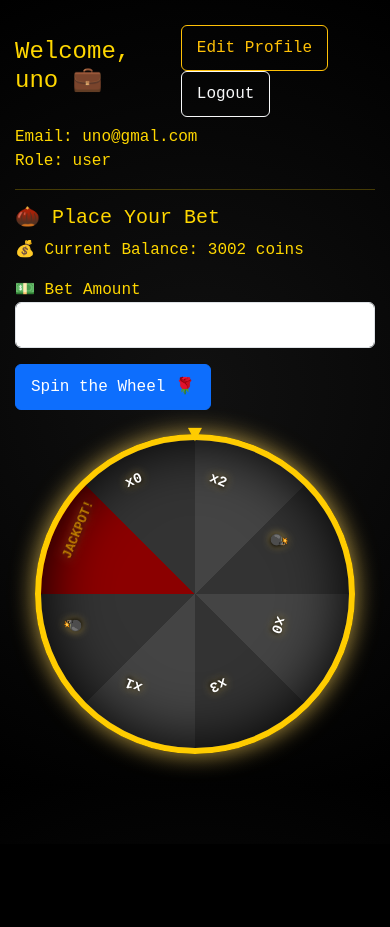
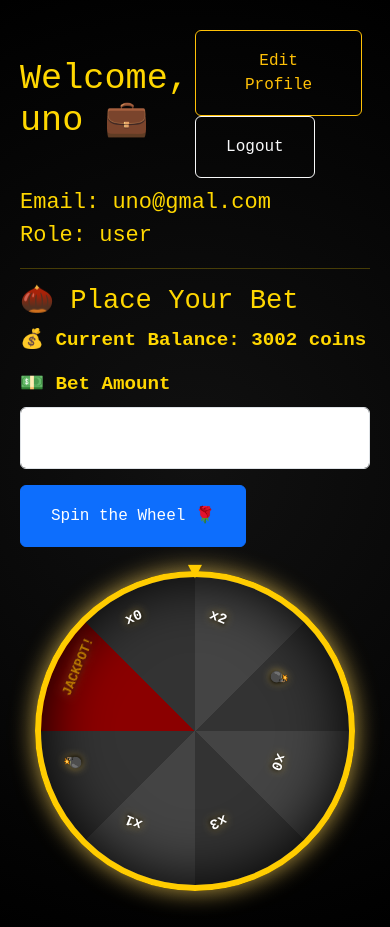
Before and after one commit to koro-qt/Flaskino, a Flask app: page /dashboard in a window 390 px wide. Before the commit the page ends 771 px from the top, so only its background shows below. Run offline with Flask 3, Linux system fonts and the light colour scheme; a user stored in the database is signed in.

Commit message:
Assistant checkpoint: Increased font sizes for better mobile readability
Assistant generated file changes:
- templates/base.html: Increase font sizes for better mobile readability, Improve mobile font sizes and readability

---

User prompt:

well the containers are responsive, but the text are small i need to zoom them in order to see

Replit-Commit-Author: Assistant
Replit-Commit-Session-Id: 5ca2ad16-38ef-4669-a855-9888702e7189

```diff
--- a/templates/base.html
+++ b/templates/base.html
@@ -12,6 +12,7 @@
                     background: radial-gradient(circle, #111 0%, #000 100%);
                     color: gold;
                     font-family: 'Courier New', Courier, monospace;
+                    font-size: 18px;
                 }
 
                 .text-gold {
@@ -47,54 +48,91 @@
 
                 /* Mobile responsive styles */
                 @media (max-width: 768px) {
+                    body {
+                        font-size: 20px;
+                    }
+
                     .container {
-                        padding: 10px;
+                        padding: 15px;
                         margin-top: 20px !important;
                     }
 
                     .casino-form {
-                        padding: 15px;
+                        padding: 20px;
                         margin: 0 10px;
                     }
 
                     .btn {
-                        font-size: 16px;
-                        padding: 12px 20px;
+                        font-size: 18px;
+                        padding: 15px 25px;
+                        min-height: 50px;
                     }
 
                     .form-control {
-                        font-size: 16px;
-                        padding: 12px;
+                        font-size: 18px;
+                        padding: 15px;
+                        min-height: 50px;
                     }
 
                     h1, h2 {
+                        font-size: 2rem;
+                    }
+
+                    h3, h4 {
                         font-size: 1.5rem;
                     }
 
-                    h3, h4 {
-                        font-size: 1.25rem;
+                    label {
+                        font-size: 1.1rem;
+                        font-weight: bold;
+                    }
+
+                    .alert {
+                        font-size: 1.1rem;
+                        padding: 15px;
                     }
                 }
 
                 @media (max-width: 480px) {
+                    body {
+                        font-size: 22px;
+                    }
+
                     .container {
-                        padding: 5px;
+                        padding: 10px;
                         margin-top: 10px !important;
                     }
 
                     .casino-form {
-                        padding: 10px;
+                        padding: 15px;
                         margin: 0 5px;
                     }
 
                     .btn {
-                        font-size: 14px;
-                        padding: 10px 15px;
+                        font-size: 20px;
+                        padding: 18px 30px;
+                        min-height: 55px;
                     }
 
                     .form-control {
-                        font-size: 14px;
-                        padding: 10px;
+                        font-size: 20px;
+                        padding: 18px;
+                        min-height: 55px;
+                    }
+
+                    h1, h2 {
+                        font-size: 2.2rem;
+                    }
+
+                    h3, h4 {
+                        font-size: 1.7rem;
+                    }
+
+                    label {
+                        font-size: 1.2rem;
+                        font-weight: bold;
+                        margin-bottom: 8px;
+                        display: block;
                     }
                 }
         </style>
```
